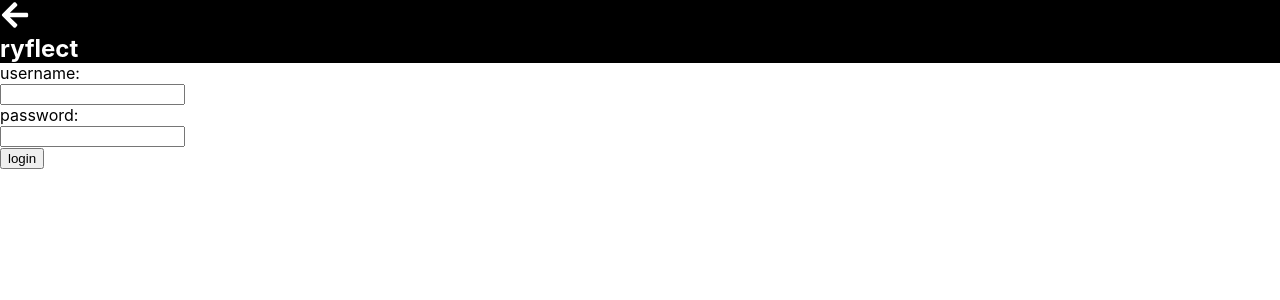
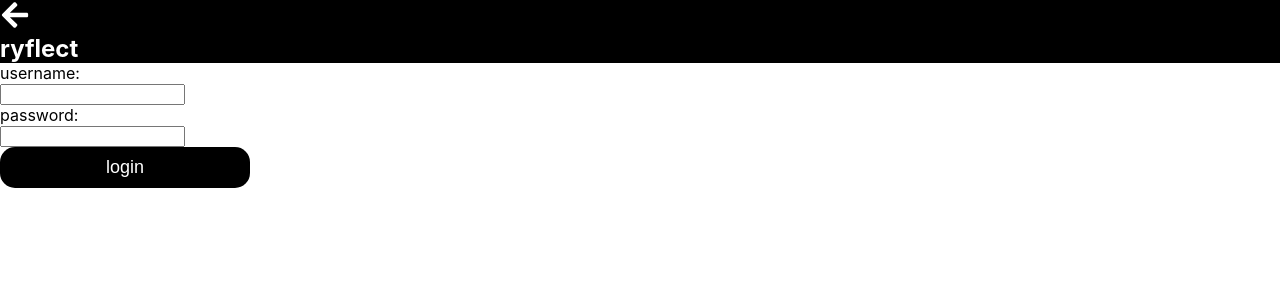
Before and after one commit to chrischristakis/ryflect, a React (Create React App) app in the folder client/: page /login in a window 1280 px wide. Shown: the top 300 px of the page. Built offline with nearby package versions, Linux system fonts and the light colour scheme; no server answers.

Commit message:
Basic styling

```diff
--- a/client/src/components/Button.jsx
+++ b/client/src/components/Button.jsx
@@ -1,5 +1,6 @@
 import { useState } from 'react';
 import { ReactComponent as Loading } from '../assets/loading.svg';
+import style from './Button.module.css';
 
 function Button({text="placeholder", clickEvent=async ()=>{}, type='button', disabled=false}) {
 
@@ -18,7 +19,7 @@
     };
 
     return (
-        <button onClick={handleClick} type={type} disabled={loading || disabled}>
+        <button className={style.button} onClick={handleClick} type={type} disabled={loading || disabled}>
             {loading? <Loading/> : text}
         </button>
     );
--- /dev/null
+++ b/client/src/components/Button.module.css
@@ -0,0 +1,22 @@
+.button {
+    padding: 10px;
+    min-width: 250px;
+    font-size: large;
+    background-color: black;
+    color: white;
+    border-radius: 15px;
+
+    cursor: pointer;
+    border: none;
+    transition: background-color 0.25s ease;
+}
+
+.button:hover {
+    background-color: rgb(45, 45, 45);
+}
+
+.button:disabled {
+    background-color: rgb(138, 138, 138);
+    color: white;
+    cursor: not-allowed;
+}
--- a/client/src/components/Timeline.jsx
+++ b/client/src/components/Timeline.jsx
@@ -35,7 +35,7 @@
     }, [year, ids, date]); // We reload timeline either when our ids are loaded, or year is changed.
 
     return (
-        <div style={{overflow:'hidden'}}>
+        <div className={style['timeline-wrapper']}>
             <div className={style['year-selector']}>
                 <span onClick={() => setYear(year-1)} style={{cursor: 'pointer'}}><FaArrowLeft style={{color: 'black', fontSize: '30px'}}/></span>
                 <span>{year}</span>
--- a/client/src/components/Timeline.module.css
+++ b/client/src/components/Timeline.module.css
@@ -1,5 +1,13 @@
+.timeline-wrapper {
+    display: flex;
+    flex-direction: column;
+    align-content: center;
+}
+
 .year-selector {
     height: 50px;
+    width: 100px;
+    margin: 0 auto;
     display: table;
 }
 
@@ -15,4 +23,7 @@
     justify-content: center; /*Horizontal align*/
     align-items: center; /*Vertical align*/
     gap: 4px;
+
+    width: 500px;
+    margin: 0 auto; /* centers horizontally */
 }
--- a/client/src/pages/Home.jsx
+++ b/client/src/pages/Home.jsx
@@ -8,6 +8,7 @@
 import { handleError } from '../utils/HandleResponse';
 import useCountdown from '../hooks/useCountdown';
 import { ReactComponent as Loading } from '../assets/loading.svg';
+import style from './Home.module.css';
 
 let endDate = new Date();
 endDate.setUTCDate(endDate.getUTCDate() + 1); // Date until 12am of the next day
@@ -54,17 +55,28 @@
     }
 
     return (
-        <div>
+        <div className={style['home-wrapper']}>
             <Timeline ids={journalIDs.data} date={date}/>
+            <div className={style['create-entry-wrapper']}>
             {
                 entryCreated?
-                    <div>
-                        <Button text={countdown} clickEvent={() => navigate('/create')} disabled={entryCreated}/>
-                        <p>You finished a journal today :)</p>
-                    </div>
+                    <>
+                        <Button
+                            text={countdown}
+                            clickEvent={() => navigate('/create')}
+                            disabled={entryCreated}
+                        />
+                        <p>you made a journal today :)</p>
+                    </>
                     :
-                    <Button text='new entry' clickEvent={() => navigate('/create')} disabled={entryCreated}/>
+                    <Button
+                        text='new entry'
+                        clickEvent={() => navigate('/create')}
+                        disabled={entryCreated}
+                    />
             }
+            </div>
+            <hr/>
             <Recents/>
         </div>
     );
--- /dev/null
+++ b/client/src/pages/Home.module.css
@@ -0,0 +1,8 @@
+.home-wrapper {
+    text-align: center;
+    margin: 15px 100px;
+}
+
+.create-entry-wrapper {
+    margin: 30px 0;
+}
```
Also changed, not shown: 1 other file (tests, documents, lock files or other folders).
